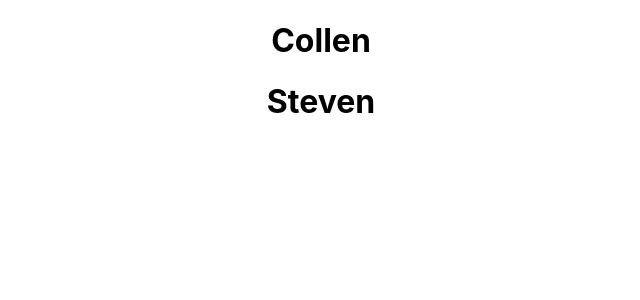
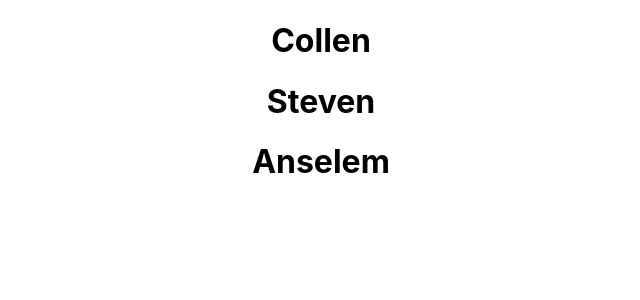
Before and after one commit to TheCodingChefs/gitNoms, a React (Create React App) app: page / in a window 1280 px wide. Shown: the top 300 px of the page, without its empty margins (319-959 px from the left). Built offline with nearby package versions, Linux system fonts and the light colour scheme.

Commit message:
testing commit

```diff
--- a/src/App.js
+++ b/src/App.js
@@ -5,6 +5,7 @@ function App() {
     <div className="App">
         <h1>Collen</h1>
         <h1>Steven</h1>
+        <h1>Anselem</h1>
     </div>
   );
 }
```
